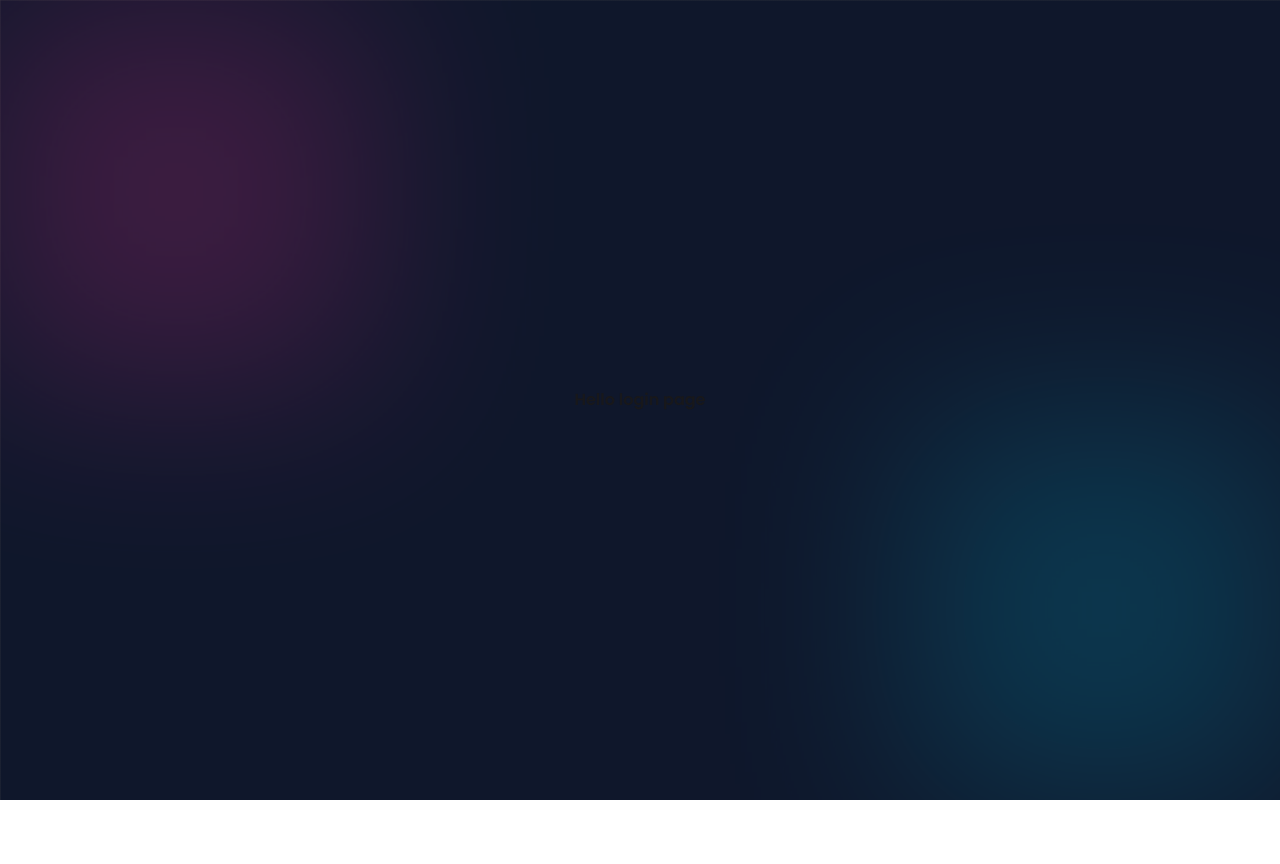
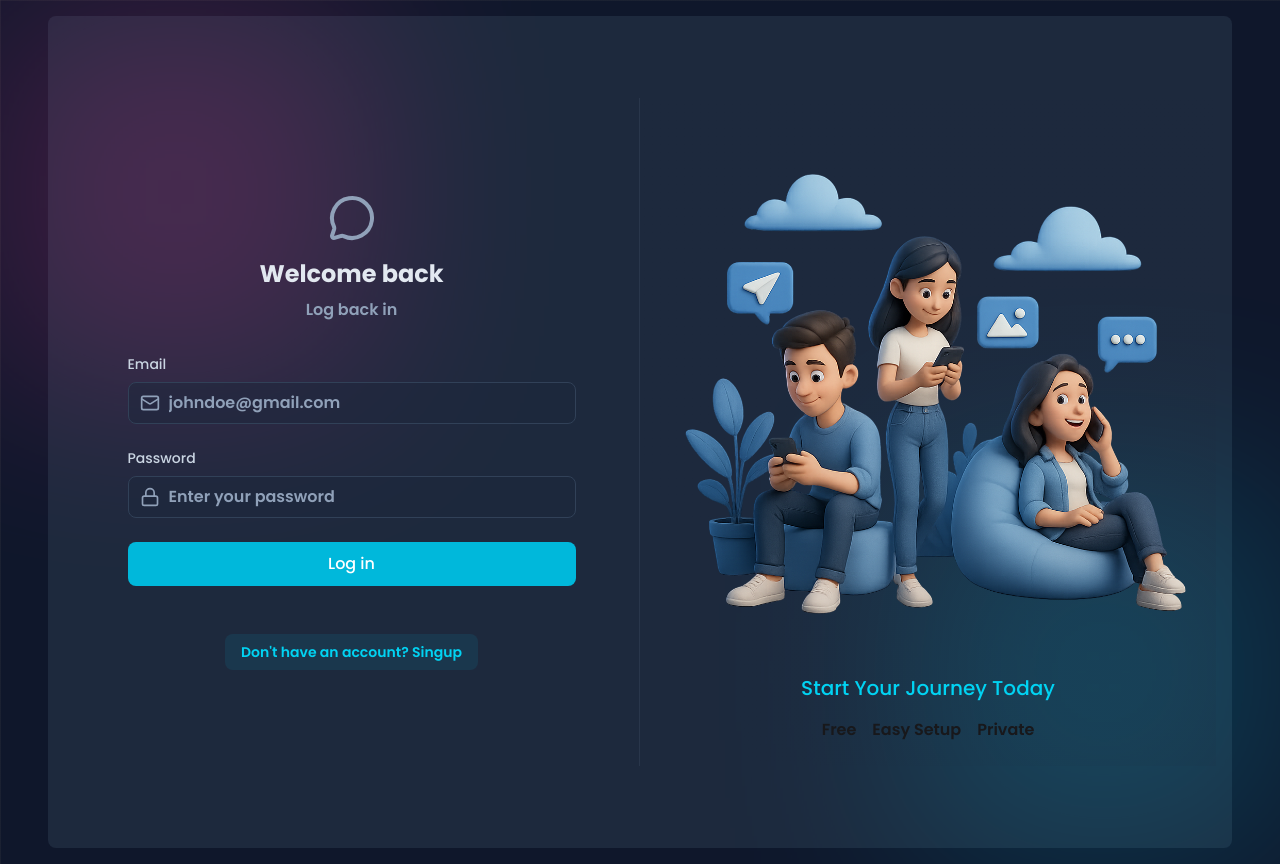
Before and after one commit to dubeyaditya543/chatify, a React app in the folder frontend/: page /login in a window 1280 px wide. Before the commit the page ends 800 px from the top, so only its background shows below. Built offline with nearby package versions, Linux system fonts and the light colour scheme; no server answers; the HTML template or start-up script is replaced by a standard one.

Commit message:
feat: implement login and logout functionality with state management and UI components

```diff
--- a/frontend/src/App.jsx
+++ b/frontend/src/App.jsx
@@ -20,9 +20,9 @@ export default function App() {
 
   return (
     <main className="min-h-screen font-poppins font-semibold bg-slate-900 relative flex items-center justify-center p-4 overflow-hidden">
-      <div className="absolute inset-0 bg-[linear-gradient(to_right,#4f4f4f2e_1px,transparent_1px),linear-gradient(to_bottom,#4f4f4f2e_1px,transparent_1px)] bg-size:[14px_24px]" />
-      <div className="absolute top-0 -left-4 size-96 bg-pink-500 opacity-20 blur-[100px]" />
-      <div className="absolute bottom-0 -right-4 size-96 bg-cyan-500 opacity-20 blur-[100px]" />
+      <div className="absolute pointer-events-none inset-0 bg-[linear-gradient(to_right,#4f4f4f2e_1px,transparent_1px),linear-gradient(to_bottom,#4f4f4f2e_1px,transparent_1px)] bg-size:[14px_24px]" />
+      <div className="absolute pointer-events-none top-0 -left-4 size-96 bg-pink-500 opacity-20 blur-[100px]" />
+      <div className="absolute pointer-events-none bottom-0 -right-4 size-96 bg-cyan-500 opacity-20 blur-[100px]" />
       <Routes>
         <Route
           path="/"
--- a/frontend/src/pages/ChatPage.jsx
+++ b/frontend/src/pages/ChatPage.jsx
@@ -1,5 +1,9 @@
+import { useAuthStore } from "../store/authStore"
+
 export default function ChatPage(){
-  return <div>
+  const {logout} = useAuthStore()
+  return <div className="flex flex-col gap-4">
     Hello chat page
+    <button onClick={logout} className="btn btn-accent">logout</button>
   </div>
 }
--- a/frontend/src/pages/LoginPage.jsx
+++ b/frontend/src/pages/LoginPage.jsx
@@ -1,5 +1,142 @@
-export default function LoginPage(){
-  return <div>
-    Hello login page
-  </div>
+import { useState } from "react";
+import { MessageCircle, LockIcon, MailIcon, LoaderIcon } from "lucide-react";
+import { useAuthStore } from "../store/authStore";
+import { Link } from "react-router";
+
+export default function LoginPage() {
+  const { isLoggingIn, login } = useAuthStore();
+  const [formData, setFormData] = useState({
+    fullName: "",
+    email: "",
+    password: "",
+  });
+
+  function handleSubmit(e) {
+    e.preventDefault();
+    const correctedFormData = {
+      email: formData.email.trim(),
+      password: formData.password.trim(),
+    };
+    login(correctedFormData);
+  }
+
+  return (
+    <div className="max-w-300 rounded-lg flex items-center justify-center p-4 bg-slate-800">
+      <div className="relative w-full max-w-6xl md:h-200 h-162.5 flex items-center justify-center">
+        <div className="w-full md:flex-row flex-col flex">
+          {/* SIGNUP - LEFT COLUMN */}
+          <div className="md:w-1/2 p-8 flex items-center justify-center md:border-r border-slate-600/30">
+            <div className="w-full max-w-md">
+              <div className="text-center mb-8">
+                <MessageCircle className="w-12 h-12 mx-auto text-slate-400 mb-4" />
+                <h2 className="text-2xl font-bold text-slate-200 mb-2">
+                  Welcome back
+                </h2>
+                <p className="text-slate-400">Log back in</p>
+              </div>
+
+              <form onSubmit={handleSubmit} className="space-y-6">
+                <div>
+                  <label
+                    htmlFor="email"
+                    className="block text-sm font-medium text-slate-300 mb-2"
+                  >
+                    Email
+                  </label>
+                  <div className="relative">
+                    <MailIcon className="absolute left-3 top-1/2 -translate-y-1/2 text-slate-400 size-5" />
+                    <input
+                      id="email"
+                      required
+                      type="email"
+                      className="w-full bg-slate-800/50 border border-slate-700 rounded-lg py-2 pl-10 pr-4 text-slate-200 placeholder-slate-400 focus:ring-2 focus:ring-cyan-500 focus:border-transparent"
+                      placeholder="johndoe@gmail.com"
+                      value={formData.email}
+                      onChange={(e) =>
+                        setFormData({
+                          ...formData,
+                          email: e.target.value.toString(),
+                        })
+                      }
+                    />
+                  </div>
+                </div>
+
+                <div>
+                  <label
+                    htmlFor="password"
+                    className="block text-sm font-medium text-slate-300 mb-2"
+                  >
+                    Password
+                  </label>
+                  <div className="relative">
+                    <LockIcon className="absolute left-3 top-1/2 -translate-y-1/2 text-slate-400 size-5" />
+                    <input
+                      id="password"
+                      type="password"
+                      required
+                      className="w-full bg-slate-800/50 border border-slate-700 rounded-lg py-2 pl-10 pr-4 text-slate-200 placeholder-slate-400 focus:ring-2 focus:ring-cyan-500 focus:border-transparent"
+                      placeholder="Enter your password"
+                      value={formData.password}
+                      onChange={(e) =>
+                        setFormData({
+                          ...formData,
+                          password: e.target.value.toString(),
+                        })
+                      }
+                    />
+                  </div>
+                </div>
+
+                <button
+                  type="submit"
+                  className="w-full bg-cyan-500 text-white rounded-lg py-2.5 font-medium
+  hover:bg-cyan-600 focus:ring-2 focus:ring-cyan-500 hover:cursor-pointer"
+                  disabled={isLoggingIn}
+                >
+                  {isLoggingIn ? (
+                    <LoaderIcon className="w-full h-4 animate-spin text-center" />
+                  ) : (
+                    "Log in"
+                  )}
+                </button>
+
+                <div className="mt-6 text-center">
+                  <Link
+                    to="/singup"
+                    className="px-4 py-2 inline-block bg-cyan-500/10 rounded-lg text-cyan-400
+  hover:text-cyan-500 text-sm transition-colors"
+                  >
+                    Don't have an account? Singup
+                  </Link>
+                </div>
+              </form>
+            </div>
+          </div>
+
+          {/* SIGNUP - RIGHT COLUMN */}
+          <div className="hidden md:w-1/2 md:flex items-center justify-center p-6 bg-linear-to-bl from-slate-800/20 to-transparent">
+            <div>
+              <img
+                src="/login.png"
+                alt="People using mobile devices"
+                className="w-full h-auto object-contain"
+              />
+              <div className="mt-6 text-center">
+                <h3 className="text-xl font-medium text-cyan-400">
+                  Start Your Journey Today
+                </h3>
+
+                <div className="mt-4 flex justify-center gap-4">
+                  <span className="auth-badge">Free</span>
+                  <span className="auth-badge">Easy Setup</span>
+                  <span className="auth-badge">Private</span>
+                </div>
+              </div>
+            </div>
+          </div>
+        </div>
+      </div>
+    </div>
+  );
 }
--- a/frontend/src/store/authStore.js
+++ b/frontend/src/store/authStore.js
@@ -6,6 +6,7 @@ export const useAuthStore = create((set) => ({
   authUser: null,
   isCheckingAuth: true,
   isSigningUp: false,
+  isLoggingIn: false,
 
   checkAuth: async () => {
     try {
@@ -31,4 +32,27 @@ export const useAuthStore = create((set) => ({
       set({ isSigningUp: false });
     }
   },
+  login: async (data) => {
+    set({isLoggingIn: true})
+    try{
+      const res = await axiosInstance.post("/auth/login", data)
+      set({authUser: res.data})
+      toast.success("Logged in successfully")
+    }catch (error){
+      toast.error(error.response.data.message)
+      console.error("Something went wrong with login method", error)
+    }finally{
+      set({isLoggingIn: false})
+    }
+  },
+  logout: async () => {
+    try{
+      await axiosInstance.post("/auth/logout")
+      set({authUser: null})
+      toast.success("Logged out successfully")
+    }catch(error){
+      toast.error(error.response.data.message)
+      console.error("Something went wrong with logout method", error)
+    }
+  }
 }));
```
